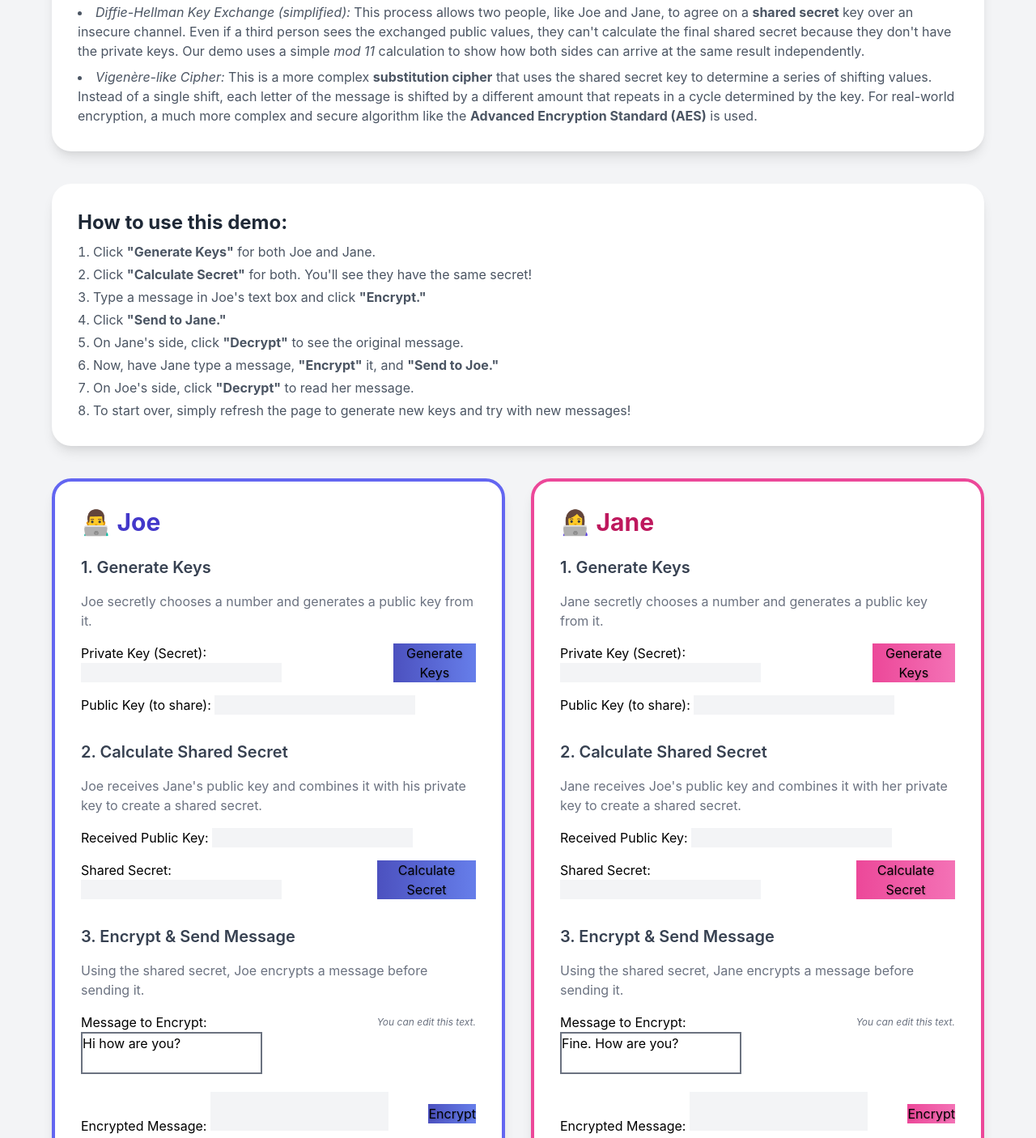
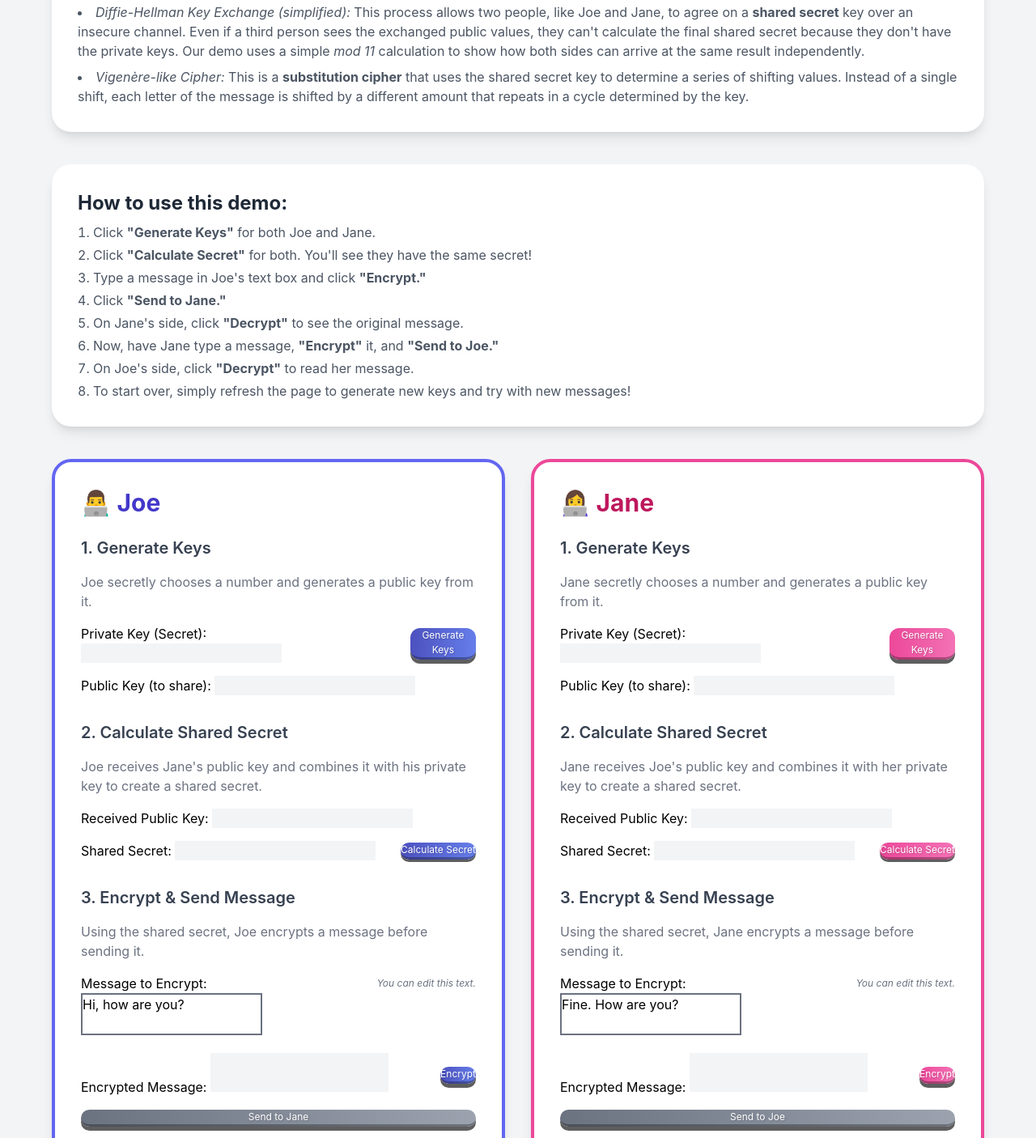
Before and after one commit to Ronen-Sigan/E2E-Encryption-Demo, a plain HTML site: page index.html in a window 1280 px wide. Shown: the part 393-1799 px from the top of the page at 81% size. Drawn offline with nearby package versions, Linux system fonts and the light colour scheme.

Commit message:
Update index.html
formatting updates

```diff
--- a/index.html
+++ b/index.html
@@ -31,23 +31,40 @@
 
         /* Button Styling */
         .btn {
-            @apply px-4 py-2 rounded-xl text-xs font-bold text-gray-300 shadow-lg transition-all duration-300 transform hover:scale-105 active:scale-95;
+            @apply px-4 py-2 rounded-xl font-bold text-gray-300 transition-all duration-200 transform;
             text-shadow: 1px 1px 2px rgba(0,0,0,0.2);
+            /* 3D button effect */
+            border-radius: 12px;
+            border-bottom: 3px solid rgba(0,0,0,0.3);
+            box-shadow: 0 5px 0 #5e5e5e;
+            position: relative;
+            top: 0;
+            font-size: 0.75rem; /* Reduced from 15% */
+            color: #fff; /* Changed text color to white */
+        }
+        .btn:hover {
+            top: 0;
+            box-shadow: 0 6px 0 #5e5e5e;
+            transform: translateY(-1px);
+        }
+        .btn:active {
+            top: 2px;
+            box-shadow: 0 2px 0 #5e5e5e;
+            transform: translateY(1px);
         }
         .btn-joe {
             background-image: linear-gradient(to right, #4c51bf, #667eea);
-            @apply hover:from-indigo-600 hover:to-indigo-700;
         }
         .btn-jane {
             background-image: linear-gradient(to right, #ec4899, #f472b6);
-            @apply hover:from-pink-600 hover:to-pink-700;
         }
         .btn-neutral {
             background-image: linear-gradient(to right, #6b7280, #9ca3af);
-            @apply hover:from-gray-600 hover:to-gray-700;
         }
         .btn:disabled {
-            @apply opacity-50 cursor-not-allowed transform-none shadow-none;
+            @apply opacity-50 cursor-not-allowed transform-none;
+            top: 0;
+            box-shadow: 0 3px 0 #5e5e5e; /* Retain 3D effect even when disabled */
         }
 
         /* Input and Output Fields */
@@ -166,7 +183,7 @@
                         <i>Diffie-Hellman Key Exchange (simplified):</i> This process allows two people, like Joe and Jane, to agree on a <b>shared secret</b> key over an insecure channel. Even if a third person sees the exchanged public values, they can't calculate the final shared secret because they don't have the private keys. Our demo uses a simple <i>mod 11</i> calculation to show how both sides can arrive at the same result independently.
                     </li>
                     <li>
-                        <i>Vigenère-like Cipher:</i> This is a more complex <b>substitution cipher</b> that uses the shared secret key to determine a series of shifting values. Instead of a single shift, each letter of the message is shifted by a different amount that repeats in a cycle determined by the key. For real-world encryption, a much more complex and secure algorithm like the <b>Advanced Encryption Standard (AES)</b> is used.
+                        <i>Vigenère-like Cipher:</i> This is a <b>substitution cipher</b> that uses the shared secret key to determine a series of shifting values. Instead of a single shift, each letter of the message is shifted by a different amount that repeats in a cycle determined by the key.
                     </li>
                 </ul>
             </div>
@@ -478,7 +495,7 @@
 
         // Add default text on page load
         window.onload = function() {
-            document.getElementById('joe-message-input').value = "Hi how are you?";
+            document.getElementById('joe-message-input').value = "Hi, how are you?";
             document.getElementById('jane-message-input').value = "Fine. How are you?";
         };
 
@@ -515,8 +532,34 @@
 
         // --- Event Listeners and Button Handlers ---
 
-        // Joe's Actions
-        document.getElementById('btn-joe-generate').addEventListener('click', () => {
+        const setupEventListeners = () => {
+            // Joe's Actions
+            const btnJoeGenerate = document.getElementById('btn-joe-generate');
+            btnJoeGenerate.addEventListener('click', handleJoeGenerate);
+            btnJoeGenerate.addEventListener('touchstart', (e) => { e.preventDefault(); handleJoeGenerate(); });
+            document.getElementById('btn-joe-calculate').addEventListener('click', handleJoeCalculate);
+            document.getElementById('btn-joe-encrypt').addEventListener('click', handleJoeEncrypt);
+            document.getElementById('btn-joe-send').addEventListener('click', handleJoeSend);
+            document.getElementById('btn-joe-decrypt').addEventListener('click', handleJoeDecrypt);
+
+            // Jane's Actions
+            const btnJaneGenerate = document.getElementById('btn-jane-generate');
+            btnJaneGenerate.addEventListener('click', handleJaneGenerate);
+            btnJaneGenerate.addEventListener('touchstart', (e) => { e.preventDefault(); handleJaneGenerate(); });
+            document.getElementById('btn-jane-calculate').addEventListener('click', handleJaneCalculate);
+            document.getElementById('btn-jane-encrypt').addEventListener('click', handleJaneEncrypt);
+            document.getElementById('btn-jane-send').addEventListener('click', handleJaneSend);
+            document.getElementById('btn-jane-decrypt').addEventListener('click', handleJaneDecrypt);
+        };
+
+        window.onload = () => {
+            document.getElementById('joe-message-input').value = "Hi, how are you?";
+            document.getElementById('jane-message-input').value = "Fine. How are you?";
+            setupEventListeners();
+        };
+
+        // Handlers
+        function handleJoeGenerate() {
             // Generate a random private key for Joe
             joe.privateKey = generateRandomKey(1, 10);
             document.getElementById('joe-private-key').value = joe.privateKey;
@@ -534,9 +577,29 @@
             const logMsg3 = log(`Joe's public key (${joe.publicKey}) has been sent to Jane.`);
 
             showPopup('Keys Generated and Shared!', 'Joe has created his private key and a public key, which has now been shared with Jane.', `${logMsg1}\n${logMsg2}\n${logMsg3}`);
-        });
+        }
 
-        document.getElementById('btn-joe-calculate').addEventListener('click', () => {
+        function handleJaneGenerate() {
+            // Generate a random private key for Jane
+            jane.privateKey = generateRandomKey(1, 10);
+            document.getElementById('jane-private-key').value = jane.privateKey;
+
+            // Update the internal state and UI with the public key
+            jane.publicKey = generatePublicKey(jane.privateKey);
+            document.getElementById('jane-public-key').value = jane.publicKey;
+
+            // Send the public key to Joe
+            document.getElementById('joe-received-public-key').value = jane.publicKey;
+            document.getElementById('btn-joe-calculate').disabled = false;
+
+            const logMsg1 = log(`Jane's private key is ${jane.privateKey}.`);
+            const logMsg2 = log(`Calculation for public key: (${PRIME_NUMBER_G} * ${jane.privateKey}) mod ${PRIME_NUMBER_P} = ${PRIME_NUMBER_G * jane.privateKey} mod ${PRIME_NUMBER_P} = ${jane.publicKey}.`);
+            const logMsg3 = log(`Jane's public key (${jane.publicKey}) has been sent to Joe.`);
+
+            showPopup('Keys Generated and Shared!', 'Jane has created her private key and a public key, which has now been shared with Joe.', `${logMsg1}\n${logMsg2}\n${logMsg3}`);
+        }
+
+        function handleJoeCalculate() {
             const janePublicKey = parseInt(document.getElementById('joe-received-public-key').value);
             if (!janePublicKey) {
                 const errorLog = log('Please wait for Jane\'s public key to be received.');
@@ -548,9 +611,23 @@
             const logMsg1 = log(`Joe has received Jane's public key (${janePublicKey}) and calculated his shared secret.`);
             const logMsg2 = log(`Calculation for shared secret: (${janePublicKey} * ${joe.privateKey}) mod ${PRIME_NUMBER_P} = ${janePublicKey * joe.privateKey} mod ${PRIME_NUMBER_P} = ${joe.sharedSecret}.`);
             showPopup('Shared Secret Calculated!', `Joe used Jane's public key and his own private key to create a shared secret: ${joe.sharedSecret}.`, `${logMsg1}\n${logMsg2}`);
-        });
+        }
 
-        document.getElementById('btn-joe-encrypt').addEventListener('click', () => {
+        function handleJaneCalculate() {
+            const joePublicKey = parseInt(document.getElementById('jane-received-public-key').value);
+            if (!joePublicKey) {
+                const errorLog = log('Please wait for Joe\'s public key to be received.');
+                showPopup('Error', 'Please wait for Joe\'s public key to be received.', errorLog);
+                return;
+            }
+            jane.sharedSecret = calculateSharedSecret(joePublicKey, jane.privateKey);
+            document.getElementById('jane-shared-secret').value = jane.sharedSecret;
+            const logMsg1 = log(`Jane has received Joe's public key (${joePublicKey}) and calculated her shared secret.`);
+            const logMsg2 = log(`Calculation for shared secret: (${joePublicKey} * ${jane.privateKey}) mod ${PRIME_NUMBER_P} = ${joePublicKey * jane.privateKey} mod ${PRIME_NUMBER_P} = ${jane.sharedSecret}.`);
+            showPopup('Shared Secret Calculated!', `Jane used Joe's public key and her own private key to create a shared secret: ${jane.sharedSecret}.`, `${logMsg1}\n${logMsg2}`);
+        }
+
+        function handleJoeEncrypt() {
             if (!joe.sharedSecret) {
                 const errorLog = log('Joe must first calculate the shared secret.');
                 showPopup('Error', 'Joe must first calculate the shared secret key to encrypt his message.', errorLog);
@@ -578,9 +655,9 @@
             const logMsg2 = log(`The key creates a repeating series of shifts, so each letter is shifted by a different amount.`);
             const logMsg3 = log(`For example, the first letter is shifted by 1, the second by 2, and so on up to a shift of ${joe.sharedSecret}, before the cycle repeats.`);
             showPopup('Message Encrypted!', 'Joe\'s message is now unreadable and encrypted with the shared secret.', `${logMsg1}\n${logMsg2}\n${logMsg3}`);
-        });
+        }
 
-        document.getElementById('btn-joe-send').addEventListener('click', () => {
+        function handleJoeSend() {
             if (!joe.encryptedMessage) {
                 const errorLog = log('Joe must first encrypt a message.');
                 showPopup('Error', 'Please encrypt a message before trying to send it.', errorLog);
@@ -592,9 +669,9 @@
             const logMsg1 = log(`Joe sends his encrypted message to Jane.`);
             const logMsg2 = log(`A potential hacker may only see this encrypted data: "${jane.receivedEncrypted}".`);
             showPopup('Message Sent!', 'The encrypted message has been sent to Jane. Only she can read it!', `${logMsg1}\n${logMsg2}`);
-        });
+        }
 
-        document.getElementById('btn-joe-decrypt').addEventListener('click', () => {
+        function handleJoeDecrypt() {
             if (!joe.receivedEncrypted) {
                 const errorLog = log('Joe has not received a message to decrypt.');
                 showPopup('Error', 'There is no encrypted message to decrypt. Please have Jane send one first.', errorLog);
@@ -604,44 +681,9 @@
             document.getElementById('joe-decrypted-output').value = joe.decryptedMessage;
             const logMsg = log(`Joe decrypted the message from Jane using their shared secret.`);
             showPopup('Message Decrypted!', 'Joe has successfully decrypted the message. He can now read it!', logMsg);
-        });
+        }
 
-        // Jane's Actions
-        document.getElementById('btn-jane-generate').addEventListener('click', () => {
-            // Generate a random private key for Jane
-            jane.privateKey = generateRandomKey(1, 10);
-            document.getElementById('jane-private-key').value = jane.privateKey;
-
-            // Update the internal state and UI with the public key
-            jane.publicKey = generatePublicKey(jane.privateKey);
-            document.getElementById('jane-public-key').value = jane.publicKey;
-
-            // Send the public key to Joe
-            document.getElementById('joe-received-public-key').value = jane.publicKey;
-            document.getElementById('btn-joe-calculate').disabled = false;
-
-            const logMsg1 = log(`Jane's private key is ${jane.privateKey}.`);
-            const logMsg2 = log(`Calculation for public key: (${PRIME_NUMBER_G} * ${jane.privateKey}) mod ${PRIME_NUMBER_P} = ${PRIME_NUMBER_G * jane.privateKey} mod ${PRIME_NUMBER_P} = ${jane.publicKey}.`);
-            const logMsg3 = log(`Jane's public key (${jane.publicKey}) has been sent to Joe.`);
-
-            showPopup('Keys Generated and Shared!', 'Jane has created her private key and a public key, which has now been shared with Joe.', `${logMsg1}\n${logMsg2}\n${logMsg3}`);
-        });
-
-        document.getElementById('btn-jane-calculate').addEventListener('click', () => {
-            const joePublicKey = parseInt(document.getElementById('jane-received-public-key').value);
-            if (!joePublicKey) {
-                const errorLog = log('Please wait for Joe\'s public key to be received.');
-                showPopup('Error', 'Please wait for Joe\'s public key to be received.', errorLog);
-                return;
-            }
-            jane.sharedSecret = calculateSharedSecret(joePublicKey, jane.privateKey);
-            document.getElementById('jane-shared-secret').value = jane.sharedSecret;
-            const logMsg1 = log(`Jane has received Joe's public key (${joePublicKey}) and calculated her shared secret.`);
-            const logMsg2 = log(`Calculation for shared secret: (${joePublicKey} * ${jane.privateKey}) mod ${PRIME_NUMBER_P} = ${joePublicKey * jane.privateKey} mod ${PRIME_NUMBER_P} = ${jane.sharedSecret}.`);
-            showPopup('Shared Secret Calculated!', `Jane used Joe's public key and her own private key to create a shared secret: ${jane.sharedSecret}.`, `${logMsg1}\n${logMsg2}`);
-        });
-
-        document.getElementById('btn-jane-encrypt').addEventListener('click', () => {
+        function handleJaneEncrypt() {
             if (!jane.sharedSecret) {
                 const errorLog = log('Jane must first calculate the shared secret.');
                 showPopup('Error', 'Jane must first calculate the shared secret key to encrypt her message.', errorLog);
@@ -669,9 +711,9 @@
             const logMsg2 = log(`The key creates a repeating series of shifts, so each letter is shifted by a different amount.`);
             const logMsg3 = log(`For example, the first letter is shifted by 1, the second by 2, and so on up to a shift of ${jane.sharedSecret}, before the cycle repeats.`);
             showPopup('Message Encrypted!', 'Jane\'s message is now unreadable and encrypted with the shared secret.', `${logMsg1}\n${logMsg2}\n${logMsg3}`);
-        });
+        }
 
-        document.getElementById('btn-jane-send').addEventListener('click', () => {
+        function handleJaneSend() {
             if (!jane.encryptedMessage) {
                 const errorLog = log('Jane must first encrypt a message.');
                 showPopup('Error', 'Please encrypt a message before trying to send it.', errorLog);
@@ -683,9 +725,9 @@
             const logMsg1 = log(`Jane sends her encrypted message to Joe.`);
             const logMsg2 = log(`A potential hacker may only see this encrypted data: "${joe.receivedEncrypted}".`);
             showPopup('Message Sent!', 'The encrypted message has been sent to Joe. Only he can read it!', `${logMsg1}\n${logMsg2}`);
-        });
+        }
 
-        document.getElementById('btn-jane-decrypt').addEventListener('click', () => {
+        function handleJaneDecrypt() {
             if (!jane.receivedEncrypted) {
                 const errorLog = log('Jane has not received a message to decrypt.');
                 showPopup('Error', 'There is no encrypted message to decrypt. Please have Joe send one first.', errorLog);
@@ -695,7 +737,7 @@
             document.getElementById('jane-decrypted-output').value = jane.decryptedMessage;
             const logMsg = log(`Jane decrypted the message from Joe using their shared secret.`);
             showPopup('Message Decrypted!', 'Jane has successfully decrypted the message. She can now read it!', logMsg);
-        });
+        }
     </script>
 </body>
 </html>
```
